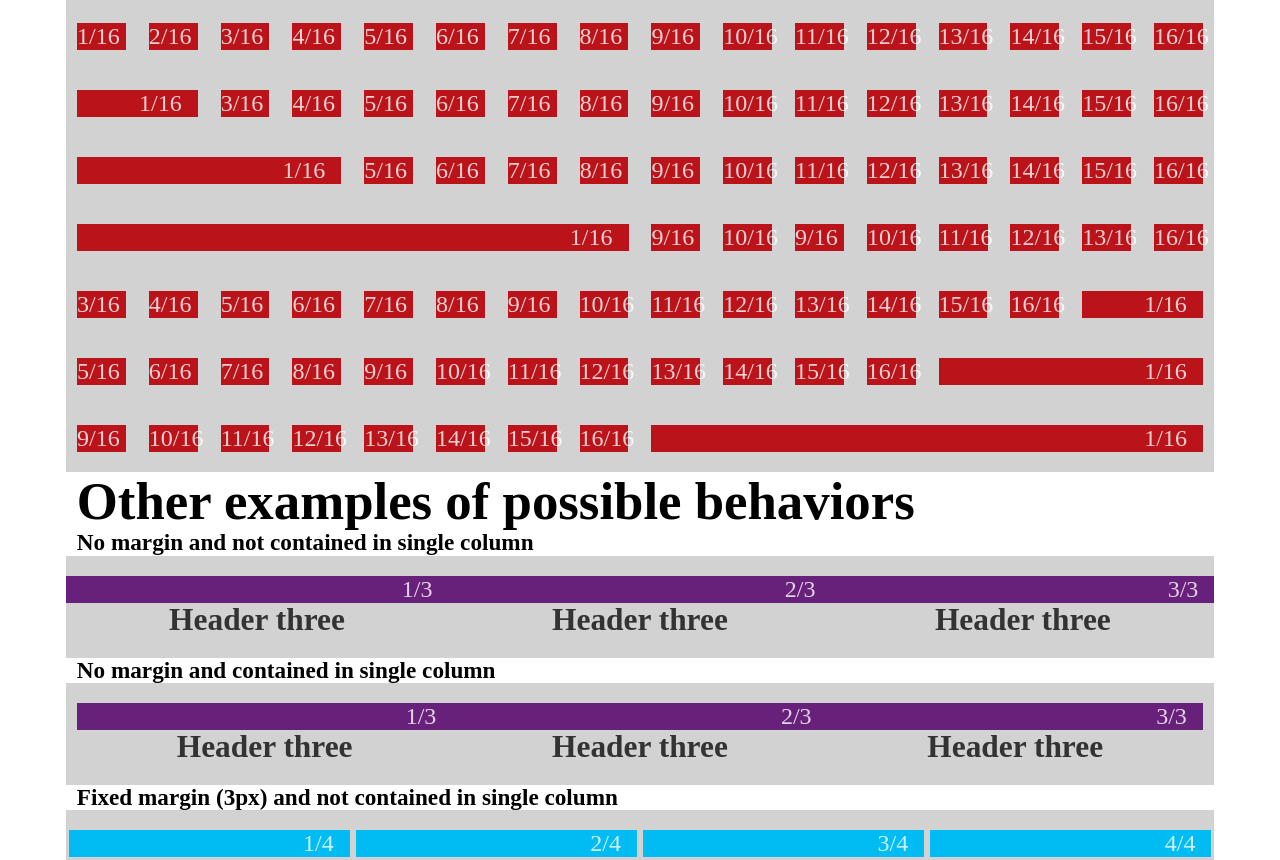
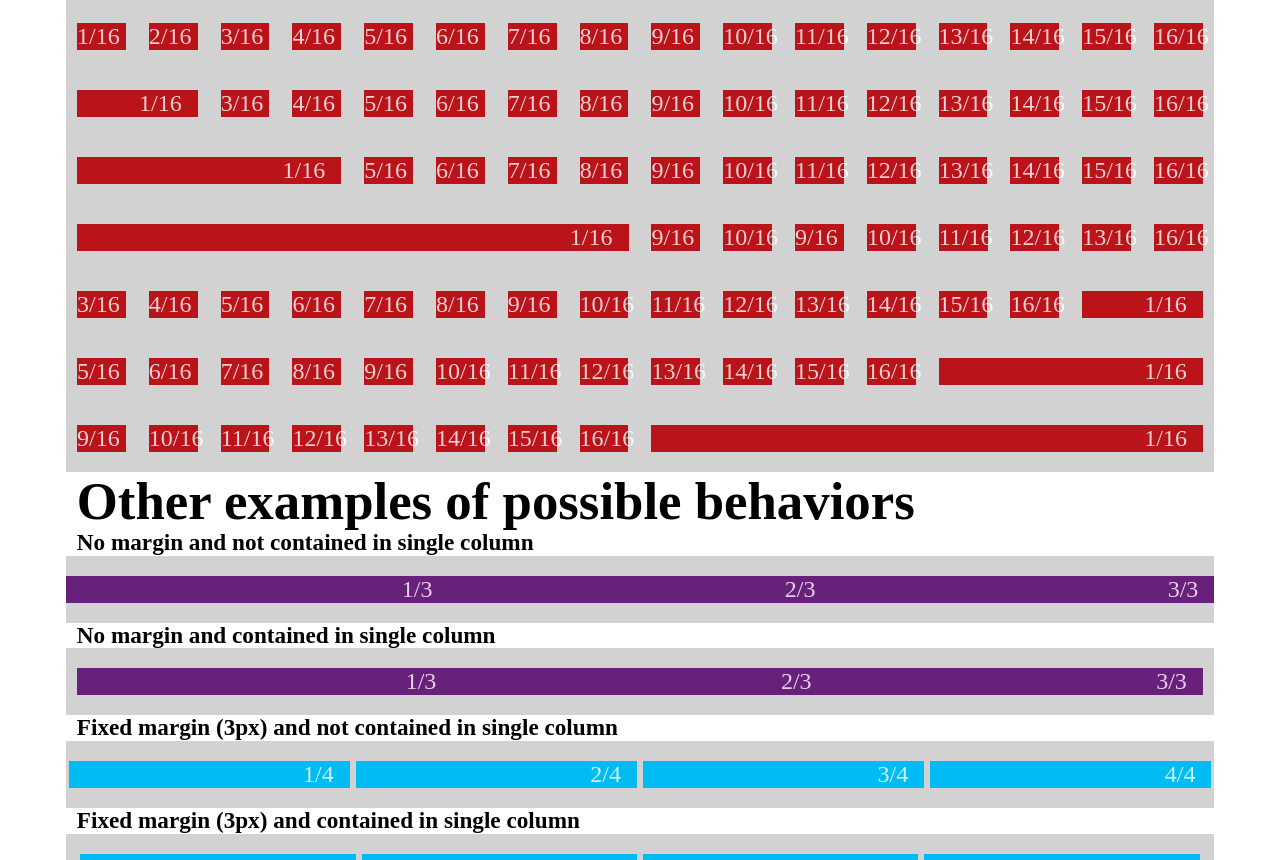
Before and after one commit to winjs/grid, a plain HTML site: page Index.html in a window 1280 px wide. Shown: the part 1940-2800 px from the top of the page. Drawn offline with nearby package versions, Linux system fonts and the light colour scheme; a web font is replaced by a local one.

Commit message:
Putting vertical spacing back onto columns

```diff
--- a/Index.html
+++ b/Index.html
@@ -802,35 +802,29 @@
             No margin and not contained in single column
         </h4>
         <section class="row light-gray centered">
-            <div class="col-1-3 no-col-margin">
+            <div class="col-1-3 no-hcol-margin">
                 <div class="colNum purple">1/3</div>
-                <h3>Header three</h3>
             </div>
-            <div class="col-1-3 no-col-margin">
+            <div class="col-1-3 no-hcol-margin">
                 <div class="colNum purple">2/3</div>
-                <h3>Header three</h3>
             </div>
-            <div class="col-1-3 no-col-margin">
+            <div class="col-1-3 no-hcol-margin">
                 <div class="colNum purple">3/3</div>
-                <h3>Header three</h3>
             </div>
         </section>
         <h4>
             No margin and contained in single column
         </h4>
         <section class="row light-gray centered">
-            <div class="col-1-1">
-                <div class="col-1-3 no-col-margin">
+            <div class="col-1-1 no-vcol-margin">
+                <div class="col-1-3 no-hcol-margin">
                     <div class="colNum purple">1/3</div>
-                    <h3>Header three</h3>
                 </div>
-                <div class="col-1-3 no-col-margin">
+                <div class="col-1-3 no-hcol-margin">
                     <div class="colNum purple">2/3</div>
-                    <h3>Header three</h3>
                 </div>
-                <div class="col-1-3 no-col-margin">
+                <div class="col-1-3 no-hcol-margin">
                     <div class="colNum purple">3/3</div>
-                    <h3>Header three</h3>
                 </div>
             </div>
         </section>
@@ -838,43 +832,35 @@
             Fixed margin (3px) and not contained in single column
         </h4>
         <section class="row light-gray centered">
-            <div class="col-1-4 fixed-col-margin">
+            <div class="col-1-4 fixed-hcol-margin">
                 <div class="colNum cyan">1/4</div>
-                <h4>Header four</h4>
             </div>
-            <div class="col-1-4 fixed-col-margin">
+            <div class="col-1-4 fixed-hcol-margin">
                 <div class="colNum cyan">2/4</div>
-                <h4>Header four</h4>
             </div>
-            <div class="col-1-4 fixed-col-margin">
+            <div class="col-1-4 fixed-hcol-margin">
                 <div class="colNum cyan">3/4</div>
-                <h4>Header four</h4>
             </div>
-            <div class="col-1-4 fixed-col-margin">
+            <div class="col-1-4 fixed-hcol-margin">
                 <div class="colNum cyan">4/4</div>
-                <h4>Header four</h4>
             </div>
         </section>
         <h4>
             Fixed margin (3px) and contained in single column
         </h4>
         <section class="row light-gray centered">
-            <div class="col-1-1">
-                <div class="col-1-4 fixed-col-margin">
+            <div class="col-1-1 no-vcol-margin">
+                <div class="col-1-4 fixed-hcol-margin">
                     <div class="colNum cyan">1/4</div>
-                    <h4>Header four</h4>
                 </div>
-                <div class="col-1-4 fixed-col-margin">
+                <div class="col-1-4 fixed-hcol-margin">
                     <div class="colNum cyan">2/4</div>
-                    <h4>Header four</h4>
                 </div>
-                <div class="col-1-4 fixed-col-margin">
+                <div class="col-1-4 fixed-hcol-margin">
                     <div class="colNum cyan">3/4</div>
-                    <h4>Header four</h4>
                 </div>
-                <div class="col-1-4 fixed-col-margin">
+                <div class="col-1-4 fixed-hcol-margin">
                     <div class="colNum cyan">4/4</div>
-                    <h4>Header four</h4>
                 </div>
             </div>
         </section>
--- a/css/mscomGrid.css
+++ b/css/mscomGrid.css
@@ -60,9 +60,6 @@
 .row {
     margin: 0 -1%;
     margin-bottom: 0;
-    padding: 1em 0;
-    padding: -webkit-calc(1em + 0.5vh) 0;
-    padding: calc(1em + 0.5vh) 0;
 }
 
 .row:after, [class*='col-']:after {
@@ -73,18 +70,27 @@
 
 [class*='col-'] {
     float: left;
-    padding: 0 1%;
     width: 100%;
     position: relative;
     margin: 0;
+    padding: 1em 1%;
+    padding: -webkit-calc(1em + 0.5vh) 1%;
+    padding: calc(1em + 0.5vh) 1%;
 }
 
-[class*='col-'].fixed-col-margin {
-    padding: 0 3px;
+[class*='col-'].fixed-hcol-margin {
+    padding-left: 3px;
+    padding-right: 3px;
 }
 
-[class*='col-'].no-col-margin  {
-    padding: 0;
+[class*='col-'].no-hcol-margin  {
+    padding-left: 0;
+    padding-right: 0;
+}
+
+[class*='col-'].no-vcol-margin  {
+    padding-top: 0;
+    padding-bottom: 0;
 }
 
 .col-1-3.nobreak {
```
Lines whose indentation alone changed are shown as unchanged.
